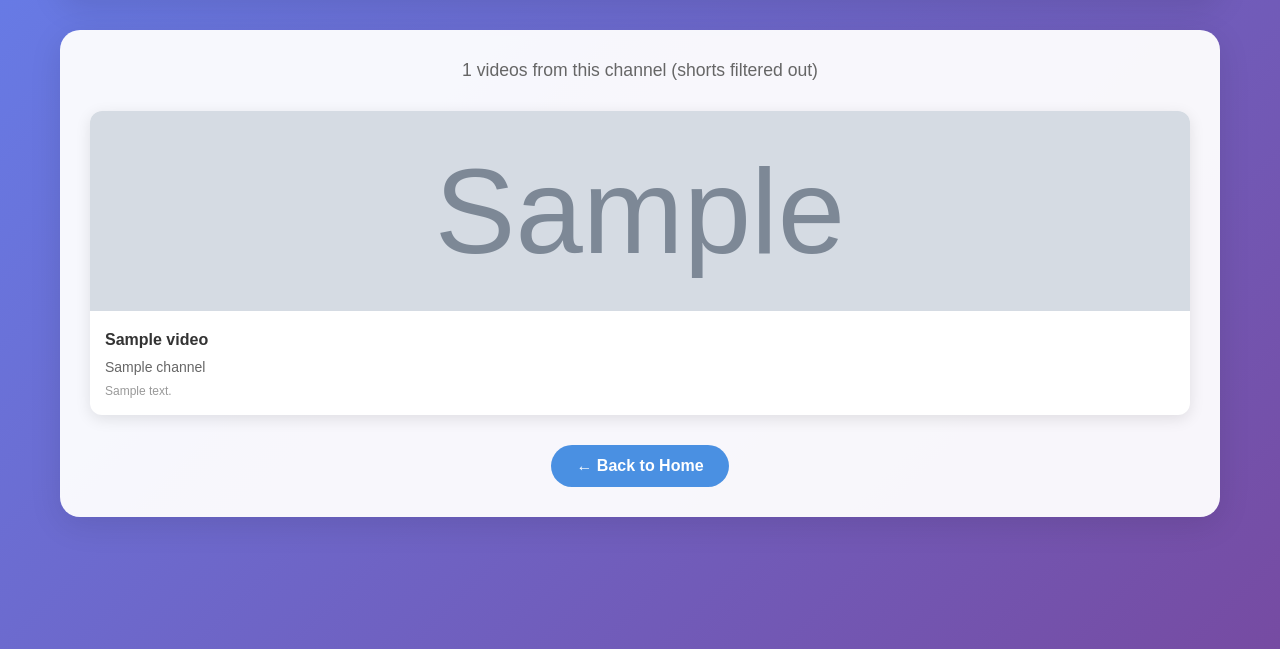
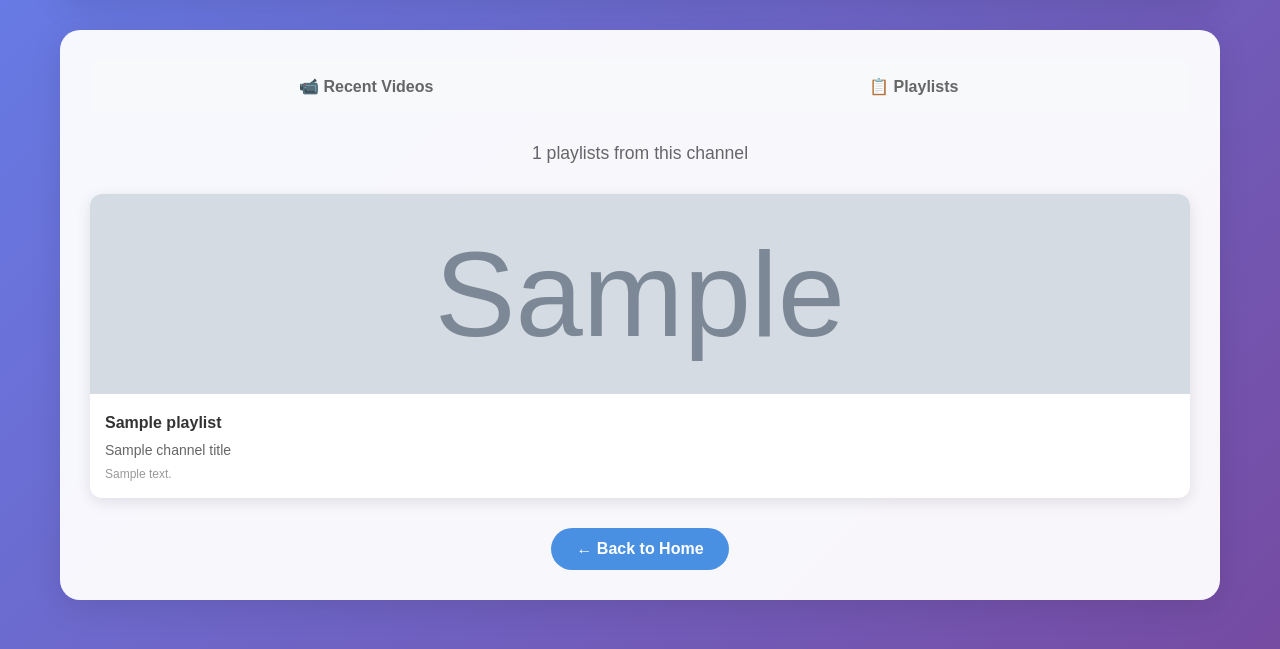
Before and after one commit to kpretz/kid-safe-youtube, a Python web app: template templates/channel.html in a window 1280 px wide. Shown: the part 151-800 px from the top of the page. Run offline with Jinja, Linux system fonts and the light colour scheme; the template is opened without the code that fills it: most values are stand-ins (such as "Sample title", 1, 10 or a date in 2020); grey boxes marked "Sample" are stand-in pictures.

Commit message:
add channel playlists

```diff
--- a/templates/channel.html
+++ b/templates/channel.html
@@ -66,6 +66,37 @@
             padding: 30px;
             box-shadow: 0 8px 32px rgba(0, 0, 0, 0.1);
             min-height: 400px;
+        }
+
+        .tabs {
+            display: flex;
+            margin-bottom: 30px;
+            background: #f8f9fa;
+            border-radius: 10px;
+            padding: 5px;
+            gap: 5px;
+        }
+
+        .tab {
+            flex: 1;
+            padding: 12px 20px;
+            text-align: center;
+            border-radius: 8px;
+            text-decoration: none;
+            color: #666;
+            font-weight: bold;
+            transition: all 0.3s;
+        }
+
+        .tab:hover {
+            color: #4A90E2;
+            background: rgba(74, 144, 226, 0.1);
+        }
+
+        .tab.active {
+            background: #4A90E2;
+            color: white;
+            box-shadow: 0 2px 8px rgba(74, 144, 226, 0.3);
         }
 
         .channel-header {
@@ -187,10 +218,22 @@
         </div>
 
         <div class="content">
+            <!-- Channel Tabs -->
+            <div class="tabs">
+                <a href="/channel/{{ channel_id }}/videos" class="tab {% if current_tab == 'videos' %}active{% endif %}">
+                    📹 Recent Videos
+                </a>
+                <a href="/channel/{{ channel_id }}/playlists" class="tab {% if current_tab == 'playlists' %}active{% endif %}">
+                    📋 Playlists
+                </a>
+            </div>
+
+            {% if current_tab == 'videos' %}
+                <!-- Videos Tab Content -->
                 <div class="channel-header">
                     <div class="video-count">
                         {% if videos %}
-                        {{ videos|length }} videos from this channel (shorts filtered out)
+                            {{ videos|length }} recent videos (shorts filtered out)
                         {% else %}
                             No videos found from this channel
                         {% endif %}
@@ -216,6 +259,45 @@
                     </div>
                 {% endif %}
 
+            {% else %}
+                <!-- Playlists Tab Content -->
+                <div class="channel-header">
+                    <div class="video-count">
+                        {% if playlists %}
+                            {{ playlists|length }} playlists from this channel
+                        {% else %}
+                            No playlists found from this channel
+                        {% endif %}
+                    </div>
+                </div>
+
+                {% if playlists %}
+                    <div class="video-grid">
+                        {% for playlist in playlists %}
+                        <a href="/playlist/{{ playlist.id }}" class="video-card">
+                            {% if playlist.thumbnail %}
+                                <img src="{{ playlist.thumbnail }}" alt="{{ playlist.title }}">
+                            {% else %}
+                                <div style="height: 200px; background: #f0f0f0; display: flex; align-items: center; justify-content: center; color: #999;">
+                                    📋 Playlist
+                                </div>
+                            {% endif %}
+                            <div class="video-info">
+                                <div class="video-title">{{ playlist.title }}</div>
+                                <div class="video-channel">{{ channel_title }}</div>
+                                <div class="video-description">{{ playlist.description }}</div>
+                            </div>
+                        </a>
+                        {% endfor %}
+                    </div>
+                {% else %}
+                    <div class="empty-state">
+                        No playlists found from this channel.
+                    </div>
+                {% endif %}
+
+            {% endif %}
+
             <div class="back-controls">
                 <button onclick="history.back()" class="back-btn">
                     ← Back to Home
```
Also changed, not shown: app.py (+101 -23 lines). Lines whose indentation alone changed are shown as unchanged.
